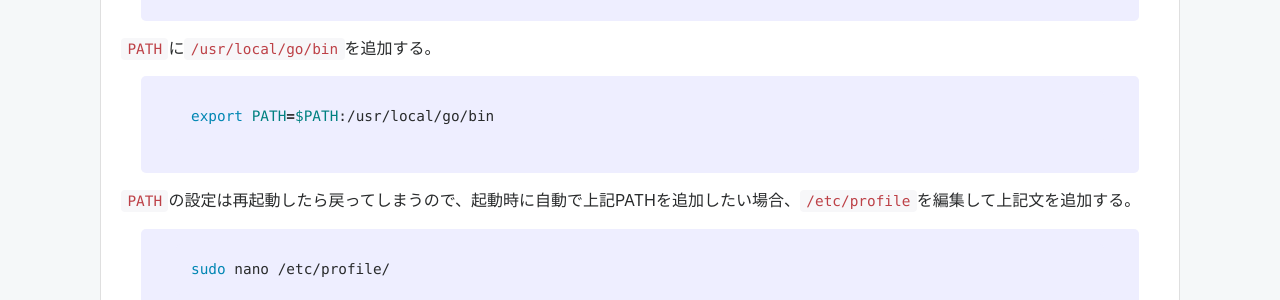
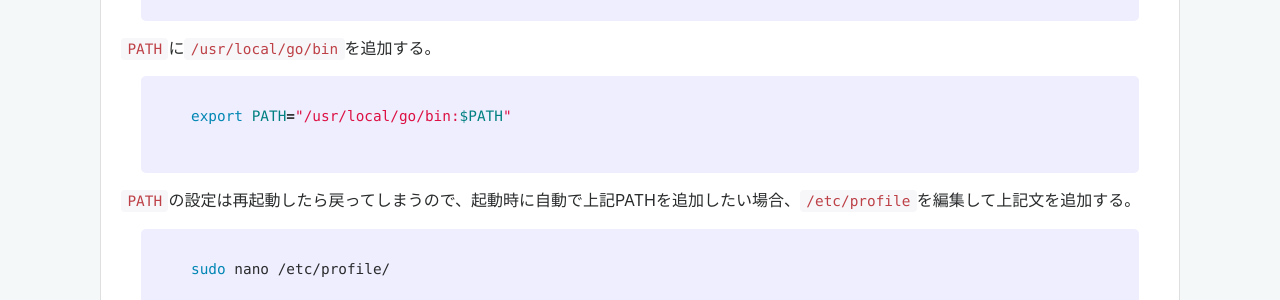
Before and after one commit to Naturalclar/naturalclar.github.io, a Jekyll site: the page built from _posts/2017-02-22-raspberry-pi-golang.markdown, in a window 1280 px wide. Shown: the part 552-852 px from the top of the page. Built offline with Jekyll 4.4.1, drawn with Linux system fonts in a browser that asks for light colours.

````diff
--- a/_posts/2017-02-22-raspberry-pi-golang.markdown
+++ b/_posts/2017-02-22-raspberry-pi-golang.markdown
@@ -24,7 +24,7 @@ tar -C /usr/local -xzf go1.8.linux-armv6l.tar.gz
 `PATH`に`/usr/local/go/bin`を追加する。<br>
 
 ```bash
-export PATH=$PATH:/usr/local/go/bin
+export PATH="/usr/local/go/bin:$PATH"
 ```
 
 `PATH`の設定は再起動したら戻ってしまうので、起動時に自動で上記PATHを追加したい場合、`/etc/profile`を編集して上記文を追加する。<br>
````
